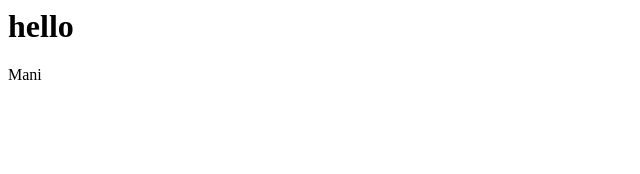
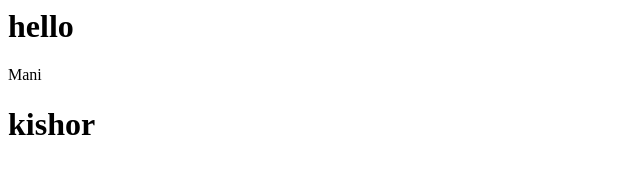
Before and after one commit to Mani-Bharathi-R/Trail2, a plain HTML site: page index.html in a window 1280 px wide. Shown: the whole page, without its empty margins (0-640 px from the left). Drawn offline with Linux system fonts and the light colour scheme.

Commit message:
Update index.html

```diff
--- a/index.html
+++ b/index.html
@@ -1,2 +1,3 @@
 <h1>hello</h1>
 <p>Mani</p>
+<h1>kishor</h1>
```
